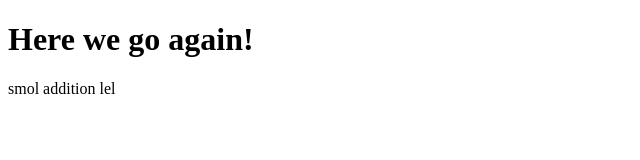
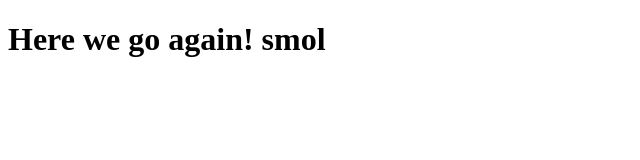
Before and after one commit to akshaymurali01/coursera-website, a plain HTML site: page site/index.html in a window 1280 px wide. Shown: the whole page, without its empty margins (0-640 px from the left). Drawn offline with Linux system fonts and the light colour scheme.

Commit message:
minor add

```diff
--- a/site/index.html
+++ b/site/index.html
@@ -5,7 +5,7 @@
 	<title>Hello World</title>
 </head>
 <body>
-	<h1>Here we go again!</h1>
-	smol addition lel
+	<h1>Here we go again! smol</h1>
+
 </body>
 </html>
```
